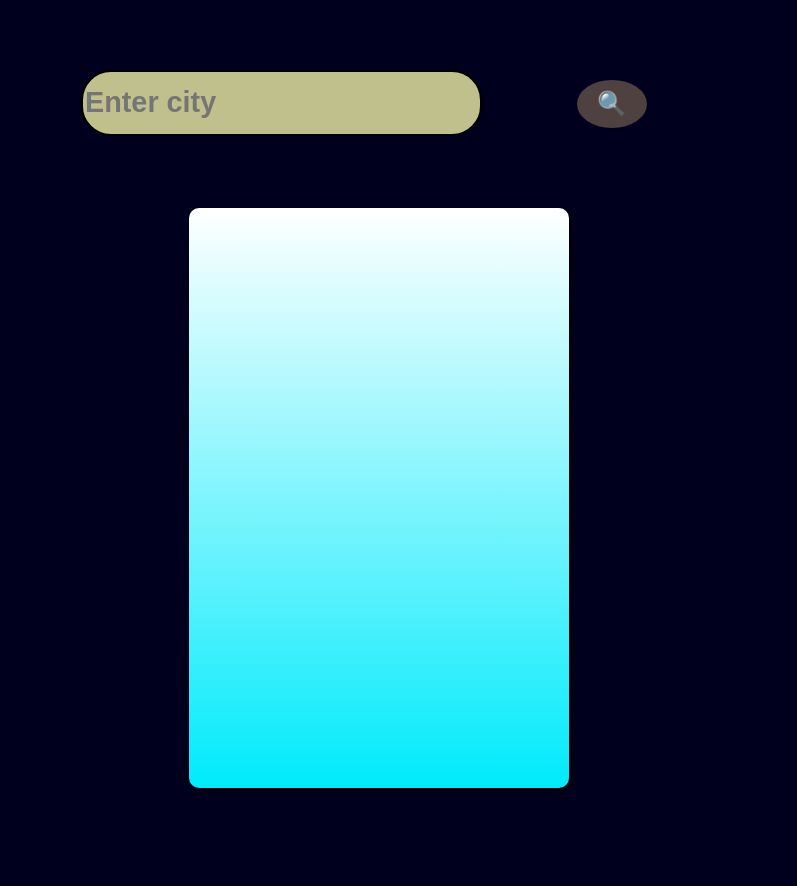
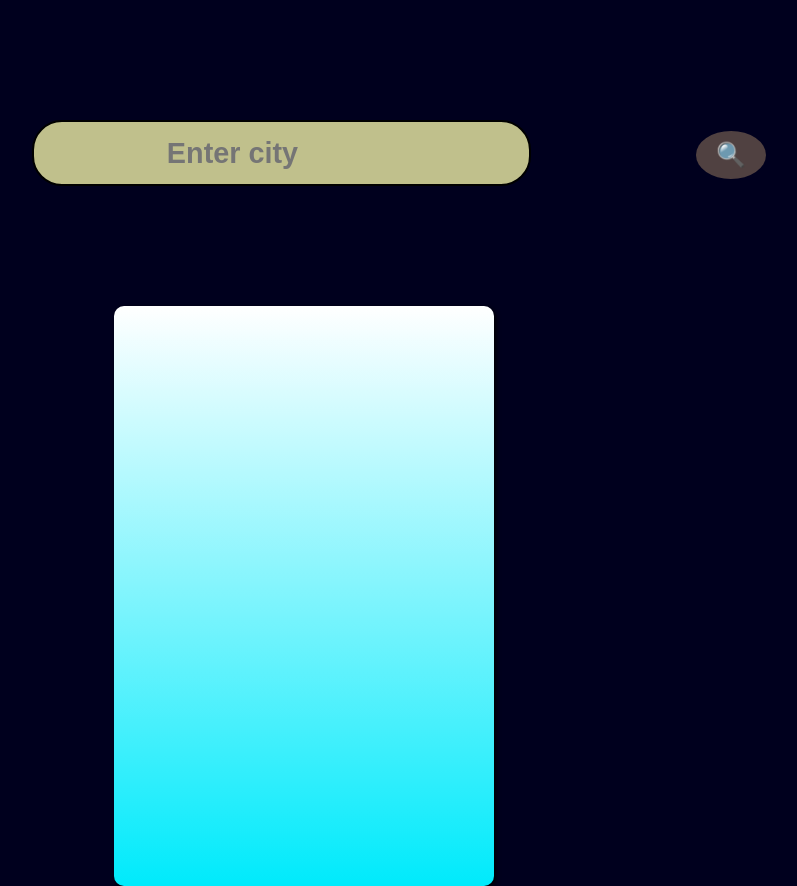
Before and after one commit to odrumz/project1, a plain HTML site: page index.html in a window 1280 px wide. Shown: the whole page, without its empty margins (261-1058 px from the left). Before the commit the page ends 800 px from the top, so only its background shows below. Drawn offline with Linux system fonts and the light colour scheme.

Commit message:
edit 5 css

```diff
--- a/weather.css
+++ b/weather.css
@@ -18,10 +18,10 @@ body{
     margin: 30px;
     border: 80%;
     height: 60px;
-    align-content: center;
     background-color :rgb(192, 192, 140);
     color: rgb(14, 28, 70);
     justify-content: space-between;
+    text-align: center;
 
 
 }
@@ -50,6 +50,8 @@ button[type="submit"]:hover{
     flex-direction: column;
     align-items: center;
     height: 500px;
+    margin-right: 150px;
+
 
 }
 h1{
@@ -92,3 +94,8 @@ p{
     color: rgba(47, 0, 255, 0.979);
     margin: 20px;
 }
+input[type="text"] {
+    text-align: center;
+    padding-right: 100px;
+    margin: 100px;
+}
--- a/weather.js
+++ b/weather.js
@@ -7,7 +7,6 @@ weatherform.addEventListener("submit", async (e) => {
     e.preventDefault();
     const city = weatherdata.value;
     if (city){
-
         try{
             const weatherData = await getweatherData(city);
             displayweatherinfo(weatherData);
@@ -16,13 +15,12 @@ weatherform.addEventListener("submit", async (e) => {
         catch(error){
             displayerror(error.message);
         }
-
     }
     else{
         displayerror("Please try and enter a city name");
     }
 
-})
+});
 async function getweatherData(city){
  const apiurl = `https://api.openweathermap.org/data/2.5/weather?q=${city}&appid=${apikey}`
  const response = await fetch(apiurl);
@@ -30,9 +28,7 @@ async function getweatherData(city){
      throw new Error("Error:The city does not exist");
  }
  return await response.json();
-
 }
-function displayweatherinfo(data){
 function displayweatherinfo(data){
 
     const {name: city,
@@ -40,7 +36,6 @@ function displayweatherinfo(data){
            weather: [{description, id}]} = data;
     weatherbox.textContent = "";
     weatherbox.style.display = "flex"
-
     const citytype = document.createElement("h1");
     const temperature = document.createElement("p");
     const humiditytype = document.createElement("p");
@@ -67,7 +62,9 @@ function displayweatherinfo(data){
     weatherbox.appendChild(humiditytype);
     weatherbox.appendChild(display);
     weatherbox.appendChild(weatheremoji);
-}}
+
+
+}
 function getweatherEmoji(weatherId){
     switch(true){
         case weatherId >= 200 && weatherId < 300:
@@ -88,8 +85,6 @@ function getweatherEmoji(weatherId){
             return "??";
     }
 
-
-
 }
 function displayerror(message){
     const errorMsg = document.createElement("p")
```
Lines whose indentation alone changed are shown as unchanged.
